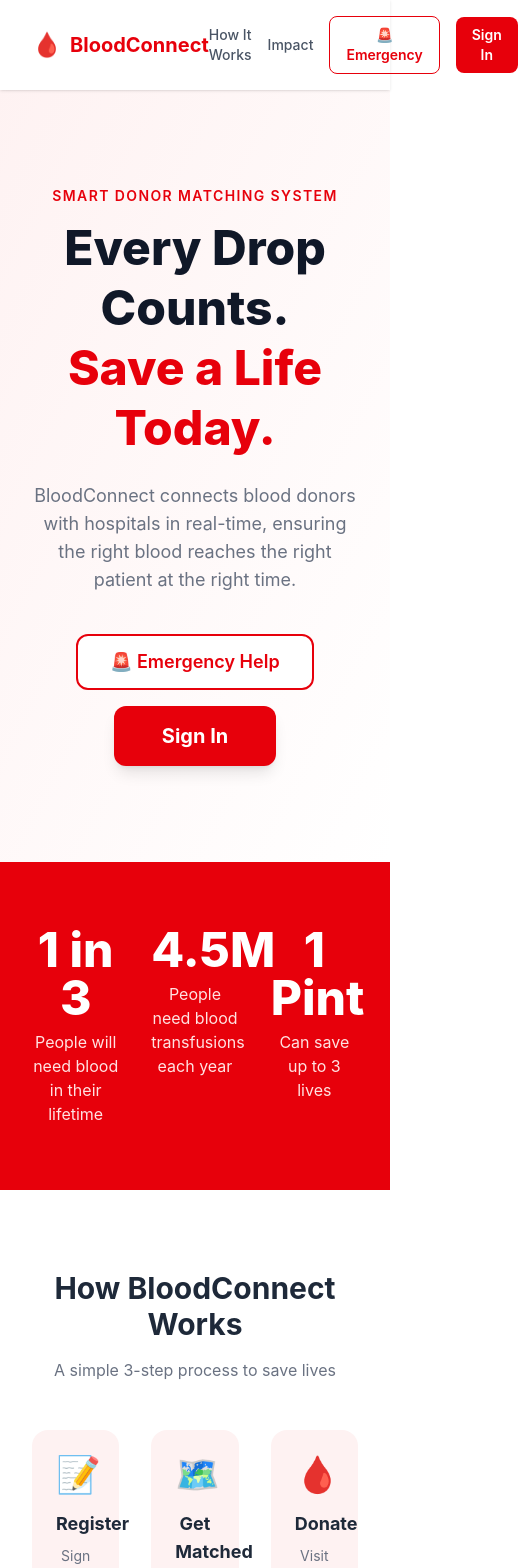
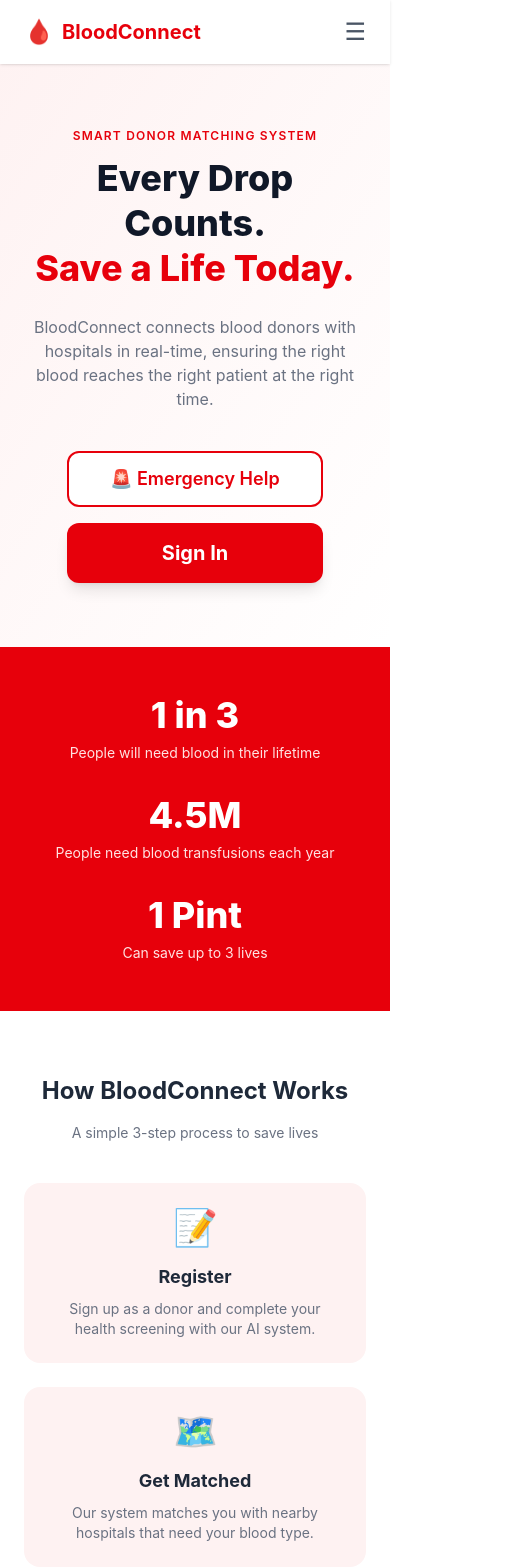
Before and after one commit to danaghannam14-blip/blood-bank, a React (Vite) app in the folder frontend/: page / in a window 390 px wide. Shown: the top 1568 px of the page, 518 px wide, since content can reach past the window. Built offline with nearby package versions, Linux system fonts and the light colour scheme.

Commit message:
make home page mobile responsive

```diff
--- a/frontend/src/pages/Home.jsx
+++ b/frontend/src/pages/Home.jsx
@@ -1,20 +1,26 @@
 import { useNavigate } from 'react-router-dom'
+import { useState } from 'react'
 
 function Home() {
   const navigate = useNavigate()
+  const [menuOpen, setMenuOpen] = useState(false)
 
   return (
     <div className="min-h-screen bg-white">
 
       {/* Navbar */}
-      <nav className="flex justify-between items-center px-8 py-4 shadow-sm bg-white sticky top-0 z-50">
-        <div className="flex items-center gap-2">
+      <nav className="flex justify-between items-center px-6 py-4 shadow-sm bg-white sticky top-0 z-50">
+        <div className="flex items-center gap-2 cursor-pointer" onClick={() => navigate('/')}>
           <span className="text-2xl">🩸</span>
           <span className="text-xl font-bold text-red-600">BloodConnect</span>
         </div>
-        <div className="flex gap-4 items-center">
-          <a href="/how-it-works" className="text-gray-600 hover:text-red-600 text-sm font-medium">How It Works</a>
-<a href="/impact" className="text-gray-600 hover:text-red-600 text-sm font-medium">Impact</a>
+
+        {/* Desktop nav */}
+        <div className="hidden md:flex gap-4 items-center">
+          <button onClick={() => navigate('/how-it-works')}
+            className="text-gray-600 hover:text-red-600 text-sm font-medium">How It Works</button>
+          <button onClick={() => navigate('/impact')}
+            className="text-gray-600 hover:text-red-600 text-sm font-medium">Impact</button>
           <button onClick={() => navigate('/emergency')}
             className="text-red-600 border border-red-600 px-4 py-2 rounded-lg text-sm font-semibold hover:bg-red-50">
             🚨 Emergency
@@ -24,54 +30,73 @@
             Sign In
           </button>
         </div>
+
+        {/* Mobile menu button */}
+        <button className="md:hidden text-gray-600 text-2xl" onClick={() => setMenuOpen(!menuOpen)}>
+          {menuOpen ? '✕' : '☰'}
+        </button>
       </nav>
 
+      {/* Mobile menu */}
+      {menuOpen && (
+        <div className="md:hidden bg-white shadow-lg px-6 py-4 flex flex-col gap-3 z-40">
+          <button onClick={() => { navigate('/how-it-works'); setMenuOpen(false) }}
+            className="text-gray-600 text-left py-2 border-b">How It Works</button>
+          <button onClick={() => { navigate('/impact'); setMenuOpen(false) }}
+            className="text-gray-600 text-left py-2 border-b">Impact</button>
+          <button onClick={() => { navigate('/emergency'); setMenuOpen(false) }}
+            className="text-red-600 text-left py-2 border-b font-semibold">🚨 Emergency</button>
+          <button onClick={() => { navigate('/login'); setMenuOpen(false) }}
+            className="bg-red-600 text-white py-2 rounded-lg font-semibold">Sign In</button>
+        </div>
+      )}
+
       {/* Hero */}
-      <section className="bg-gradient-to-br from-red-50 to-white py-24 px-8 text-center">
-        <p className="text-red-600 font-semibold text-sm mb-3 uppercase tracking-widest">Smart Donor Matching System</p>
-        <h1 className="text-5xl font-extrabold text-gray-900 mb-6 leading-tight">
+      <section className="bg-gradient-to-br from-red-50 to-white py-16 px-6 text-center">
+        <p className="text-red-600 font-semibold text-xs mb-3 uppercase tracking-widest">Smart Donor Matching System</p>
+        <h1 className="text-4xl md:text-5xl font-extrabold text-gray-900 mb-6 leading-tight">
           Every Drop Counts.<br />
           <span className="text-red-600">Save a Life Today.</span>
         </h1>
-        <p className="text-gray-500 text-lg max-w-xl mx-auto mb-10">
+        <p className="text-gray-500 text-base md:text-lg max-w-xl mx-auto mb-10">
           BloodConnect connects blood donors with hospitals in real-time, ensuring the right blood reaches the right patient at the right time.
         </p>
         <div className="flex flex-col items-center gap-4">
           <button onClick={() => navigate('/emergency')}
-    className="bg-white border-2 border-red-600 text-red-600 px-8 py-3 rounded-xl text-lg font-semibold hover:bg-red-50">
+            className="w-64 bg-white border-2 border-red-600 text-red-600 px-8 py-3 rounded-xl text-lg font-semibold hover:bg-red-50">
             🚨 Emergency Help
           </button>
           <button onClick={() => navigate('/login')}
-    className="bg-red-600 text-white px-12 py-4 rounded-xl text-xl font-bold hover:bg-red-700 shadow-lg">
+            className="w-64 bg-red-600 text-white px-12 py-4 rounded-xl text-xl font-bold hover:bg-red-700 shadow-lg">
             Sign In
           </button>
         </div>
       </section>
 
       {/* Stats */}
-      <section id="stats" className="py-16 px-8 bg-red-600 text-white">
-        <div className="max-w-4xl mx-auto grid grid-cols-3 gap-8 text-center">
+      <section id="stats" className="py-12 px-6 bg-red-600 text-white">
+        <div className="max-w-4xl mx-auto grid grid-cols-1 md:grid-cols-3 gap-8 text-center">
           <div>
-            <p className="text-5xl font-extrabold">1 in 3</p>
-            <p className="mt-2 text-red-100">People will need blood in their lifetime</p>
+            <p className="text-4xl md:text-5xl font-extrabold">1 in 3</p>
+            <p className="mt-2 text-red-100 text-sm">People will need blood in their lifetime</p>
           </div>
           <div>
-            <p className="text-5xl font-extrabold">4.5M</p>
-            <p className="mt-2 text-red-100">People need blood transfusions each year</p>
+            <p className="text-4xl md:text-5xl font-extrabold">4.5M</p>
+            <p className="mt-2 text-red-100 text-sm">People need blood transfusions each year</p>
           </div>
           <div>
-            <p className="text-5xl font-extrabold">1 Pint</p>
-            <p className="mt-2 text-red-100">Can save up to 3 lives</p>
+            <p className="text-4xl md:text-5xl font-extrabold">1 Pint</p>
+            <p className="mt-2 text-red-100 text-sm">Can save up to 3 lives</p>
           </div>
         </div>
       </section>
 
       {/* How It Works */}
-      <section id="how" className="py-20 px-8 bg-white">
+      <section id="how" className="py-16 px-6 bg-white">
         <div className="max-w-4xl mx-auto text-center">
-          <h2 className="text-3xl font-bold text-gray-800 mb-4">How BloodConnect Works</h2>
-          <p className="text-gray-500 mb-12">A simple 3-step process to save lives</p>
-          <div className="grid grid-cols-3 gap-8">
+          <h2 className="text-2xl md:text-3xl font-bold text-gray-800 mb-4">How BloodConnect Works</h2>
+          <p className="text-gray-500 mb-10 text-sm md:text-base">A simple 3-step process to save lives</p>
+          <div className="grid grid-cols-1 md:grid-cols-3 gap-6">
             <div className="bg-red-50 rounded-2xl p-6">
               <p className="text-4xl mb-4">📝</p>
               <h3 className="text-lg font-bold text-gray-800 mb-2">Register</h3>
@@ -92,7 +117,7 @@
       </section>
 
       {/* Footer */}
-      <footer className="bg-gray-900 py-6 px-8 text-center text-gray-500 text-sm">
+      <footer className="bg-gray-900 py-6 px-6 text-center text-gray-500 text-sm">
         © 2024 BloodConnect. Smart Donor Matching System. All rights reserved.
       </footer>
 
```
Lines whose indentation alone changed are shown as unchanged.
